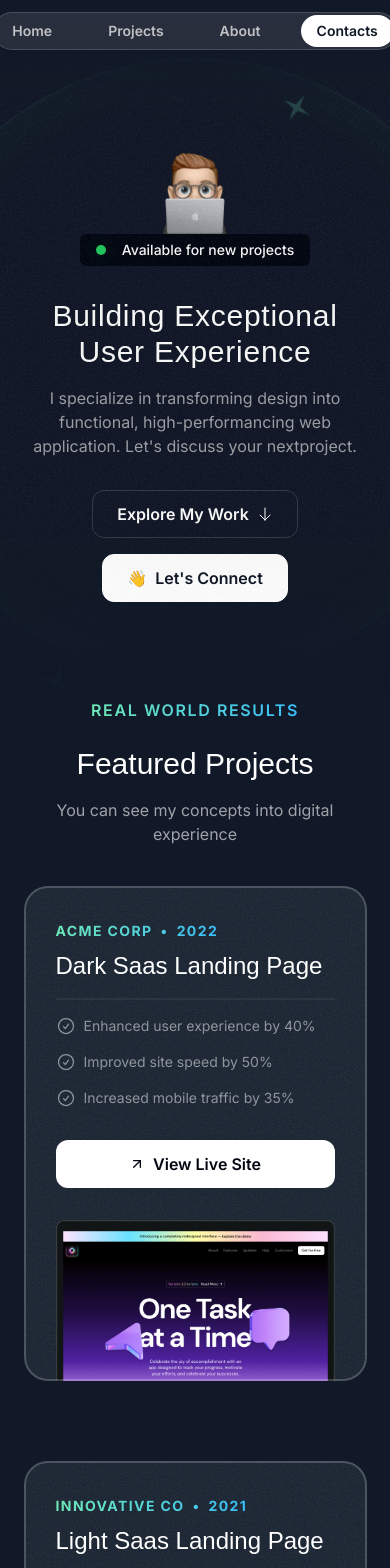
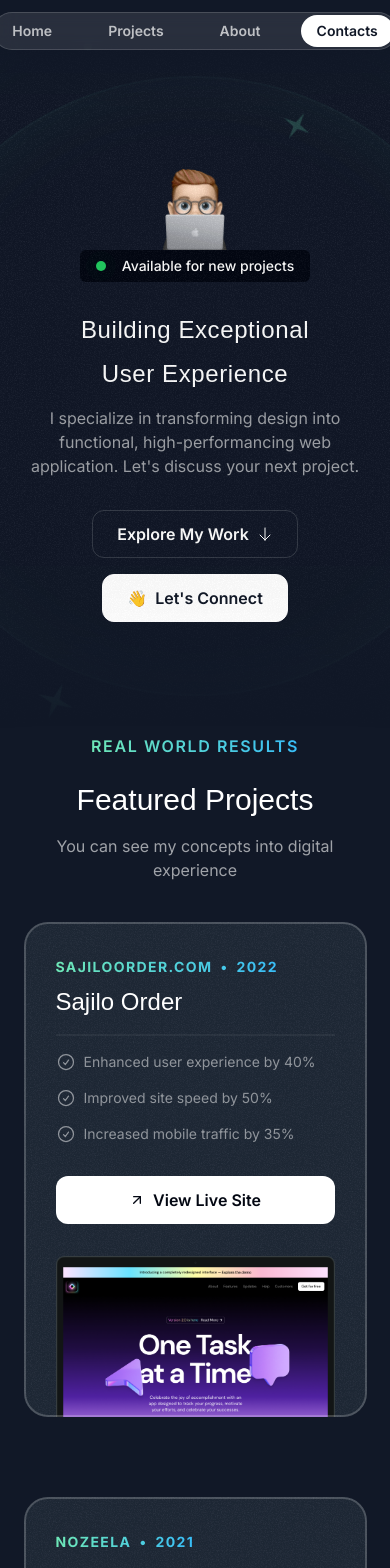
Before and after one commit to Niteshpanday05/portfolio, a Next.js app: page / in a window 390 px wide. Shown: the top 1568 px of the page. Built offline with nearby package versions, Linux system fonts and the light colour scheme; a web font is replaced by a local one.

Commit message:
playing with css

```diff
--- a/package.json
+++ b/package.json
@@ -14,6 +14,7 @@
     "next": "14.2.5",
     "react": "^18",
     "react-dom": "^18",
+    "react-icons": "^5.5.0",
     "tailwind-merge": "^2.4.0"
   },
   "devDependencies": {
--- a/src/app/layout.tsx
+++ b/src/app/layout.tsx
@@ -31,7 +31,7 @@ export default function RootLayout({
           "bg-gray-900 text-white antialiased font-sans"
         )}
       >
-        <Header />
+        {/* <Header /> */}
         {children}
       </body>
     </html>
--- a/src/app/page.tsx
+++ b/src/app/page.tsx
@@ -10,7 +10,7 @@ import { ContactSection } from "@/sections/Contact";
 export default function Home() {
   return (
     <div>
-      {/* <Header /> */}
+      <Header />
       <HeroSection />
       <ProjectsSection />
       <TapeSection />
--- a/src/sections/Footer.tsx
+++ b/src/sections/Footer.tsx
@@ -1,6 +1,8 @@
 import ArrowUpRightIcon from "@/assets/icons/arrow-up-right.svg";
 import Link from "next/link";
+import { FaGithub, FaLinkedin, FaTwitter } from "react-icons/fa";
 
+/*
 const footerLinks = [
   {
     title: "Email",
@@ -15,11 +17,29 @@ const footerLinks = [
     title: "LinkedIn",
     href: "/linkedin",
   },
+]; */
+
+const socialLinks = [
+  {
+    title: "GitHub",
+    url: "https://github.com/your-username",
+    icon: FaGithub,
+  },
+  {
+    title: "LinkedIn",
+    url: "https://linkedin.com/in/your-username",
+    icon: FaLinkedin,
+  },
+  {
+    title: "Twitter",
+    url: "https://twitter.com/your-username",
+    icon: FaTwitter,
+  },
 ];
 
 export const Footer = () => {
   return (
-    <footer className="relative pb-20 -z-10 overflow-x-clip">
+    <footer className="relative pb-28 -z-10 overflow-x-clip">
       <div
         className="absolute h-[400px] w-[1600px] bottom-0 left-1/2
       -translate-x-1/2 bg-emerald-300/30
@@ -34,15 +54,16 @@ export const Footer = () => {
             © {new Date().getFullYear()} Nitesh Panday. All rights reserved.
           </p>
           <nav className="flex flex-col md:flex-row items-center gap-8">
-            {footerLinks.map((link) => (
+            {socialLinks.map(({ title, url, icon: Icon }) => (
               <a
-                key={link.title}
-                href={link.url}
+                key={title}
+                href={url}
                 target="_blank"
                 rel="noopener noreferrer"
-                className="inline-flex items-center gap-1.5 hover:text-gray-400"
+                aria-label={title}
+                className="text-3xl text-gray-600 hover:text-emerald-400 transition-transform transform hover:scale-110"
               >
-                {link.title}
+                <Icon />
               </a>
             ))}
           </nav>
--- a/src/sections/Hero.tsx
+++ b/src/sections/Hero.tsx
@@ -8,7 +8,7 @@ import SparkleIcon from "@/assets/icons/sparkle.svg";
 
 export const HeroSection = () => {
   return (
-    <div className="py-24 md:py-48 lg:py-60 relative z-0 overflow-x-clip">
+    <div className="py-28 md:py-48 lg:py-60 relative z-0 overflow-x-clip">
       <div className="absolute inset-0 [mask-image:linear-gradient(to_bottom,transparent,black_10%,black_70%,transparent)]">
         <div
           className="absolute inset-0 -z-30 opacity-5"
@@ -76,12 +76,13 @@ export const HeroSection = () => {
           </div>
         </div>
         <div className="max-w-lg mx-auto">
-          <h1 className="font-serif text-3xl  md:text-5xl text-center mt-8 tracking-wide">
-            Building Exceptional User Experience
+          <h1 className="font-serif text-2xl  md:text-5xl text-center mt-8 tracking-wide">
+            Building Exceptional
           </h1>
-          <p className="mt-4 text-center text-white/60 md:text-lg">
+          <h1 className="font-serif mt-3 text-2xl  md:text-5xl text-center  tracking-wide">User Experience</h1>
+          <p className="mt-4 text-center font-sans text-white/60 md:text-lg">
             I specialize in transforming design into functional,
-            high-performancing web application. Let's discuss your nextproject.
+            high-performancing web application. Let's discuss your next project.
           </p>
         </div>
 
--- a/src/sections/Projects.tsx
+++ b/src/sections/Projects.tsx
@@ -10,9 +10,9 @@ import { Card } from "@/components/Card";
 
 const portfolioProjects = [
   {
-    company: "Acme Corp",
+    company: "Sajiloorder.com",
     year: "2022",
-    title: "Dark Saas Landing Page",
+    title: "Sajilo Order",
     results: [
       { title: "Enhanced user experience by 40%" },
       { title: "Improved site speed by 50%" },
@@ -23,9 +23,9 @@ const portfolioProjects = [
     image: darkSaasLandingPage,
   },
   {
-    company: "Innovative Co",
+    company: "NOZEELA",
     year: "2021",
-    title: "Light Saas Landing Page",
+    title: "Ecommerce WebApp",
     results: [
       { title: "Boosted sales by 20%" },
       { title: "Expanded customer reach by 35%" },
@@ -35,9 +35,9 @@ const portfolioProjects = [
     image: lightSaasLandingPage,
   },
   {
-    company: "Quantum Dynamics",
+    company: "Balmeeki School",
     year: "2023",
-    title: "AI Startup Landing Page",
+    title: "School Management System",
     results: [
       { title: "Enhanced user experience by 40%" },
       { title: "Improved site speed by 50%" },
```
Also changed, not shown: 1 other file (tests, documents, lock files or other folders).
